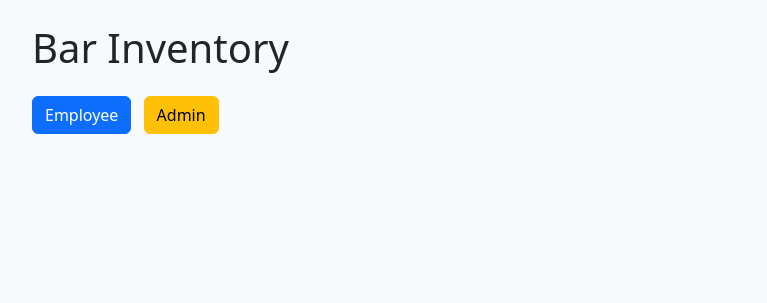
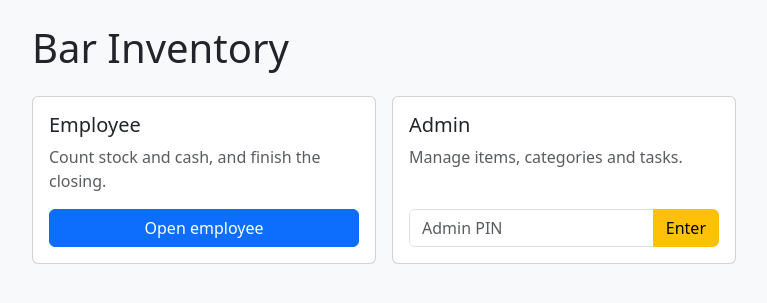
Before and after one commit to Bootlegger19/bar-inventory-app, a Flask app: page / in a window 1280 px wide. Shown: the part 57-360 px from the top of the page, without its empty margins (50-817 px from the left). Run offline with Flask 3, Linux system fonts and the light colour scheme.

Commit message:
move admin PIN entry to home page, share one PIN script, add bfcache reload gurd
Admin login no longer relies on sepreate login page in normal navigation (home page submits PIN in background and navigates on success, so history is Home so the back button returns Home). Wrong PIN show inline with no history entries. /admin/login remains as a fall back and resues the same static/pin-login.js (replace mode). Logout returns to the home page. base.html reloads pages resotred from the back/forward cache, so stale admin page (such as change PIN) can't be shown after logging out.

```diff
--- /dev/null
+++ b/static/pin-login.js
@@ -0,0 +1,33 @@
+// Submits any <form data-pin-form> in the background and navigates on success.
+// data-mode="assign"  -> normal navigation (adds a history entry)
+// data-mode="replace" -> swaps the current page out of history
+document.querySelectorAll("[data-pin-form]").forEach(function (form) {
+  const errorBox = form.querySelector("[data-error]");
+
+  function showError(message) {
+    errorBox.textContent = message;
+    errorBox.classList.remove("d-none");
+  }
+
+  form.addEventListener("submit", function (event) {
+    event.preventDefault();  // stop the normal page-navigating form submit
+    fetch(form.action, { method: "POST", body: new FormData(form) })
+      .then(function (response) { return response.json(); })
+      .then(function (data) {
+        if (!data.success) {
+          showError(data.error);
+          form.reset();
+          form.querySelector("input").focus();
+          return;
+        }
+        if (form.dataset.mode === "replace") {
+          window.location.replace(data.redirect);
+        } else {
+          window.location.assign(data.redirect);
+        }
+      })
+      .catch(function () {
+        showError("Couldn't reach the server. Try again.");
+      });
+  });
+});
--- a/templates/base.html
+++ b/templates/base.html
@@ -26,5 +26,12 @@
 
     {% block content %}{% endblock %}
   </div>
+  <script>
+    // If the browser restores this page from its back/forward cache, reload it so
+    // the server re-checks login state instead of showing a stale copy.
+    window.addEventListener("pageshow", function (event) {
+      if (event.persisted) { window.location.reload(); }
+    });
+  </script>
 </body>
 </html>
--- a/templates/landing.html
+++ b/templates/landing.html
@@ -3,6 +3,32 @@
 
 {% block content %}
   <h1 class="mb-4">Bar Inventory</h1>
-  <a href="{{ url_for('employee.home') }}" class="btn btn-primary me-2">Employee</a>
-    <a href="{{ url_for('admin.dashboard') }}" class="btn btn-warning">Admin</a>
+  <div class="row g-3" style="max-width: 720px;">
+    <div class="col-md-6">
+      <div class="card h-100">
+        <div class="card-body d-flex flex-column">
+          <h2 class="h5">Employee</h2>
+          <p class="text-muted">Count stock and cash, and finish the closing.</p>
+          <a href="{{ url_for('employee.home') }}" class="btn btn-primary mt-auto">Open employee</a>
+        </div>
+      </div>
+    </div>
+    <div class="col-md-6">
+      <div class="card h-100">
+        <div class="card-body d-flex flex-column">
+          <h2 class="h5">Admin</h2>
+          <p class="text-muted">Manage items, categories and tasks.</p>
+          <form method="post" action="{{ url_for('admin.login') }}" data-pin-form data-mode="assign" class="mt-auto">
+            <div data-error class="alert alert-danger py-2 d-none"></div>
+            <div class="input-group">
+              <input type="password" name="pin" inputmode="numeric" class="form-control"
+                     placeholder="Admin PIN" required>
+              <button type="submit" class="btn btn-warning">Enter</button>
+            </div>
+          </form>
+        </div>
+      </div>
+    </div>
+  </div>
+  <script src="{{ url_for('static', filename='pin-login.js') }}"></script>
 {% endblock %}
```
Also changed, not shown: routes/admin.py (+29 -23 lines), templates/admin/login.html (+5 -2 lines).
